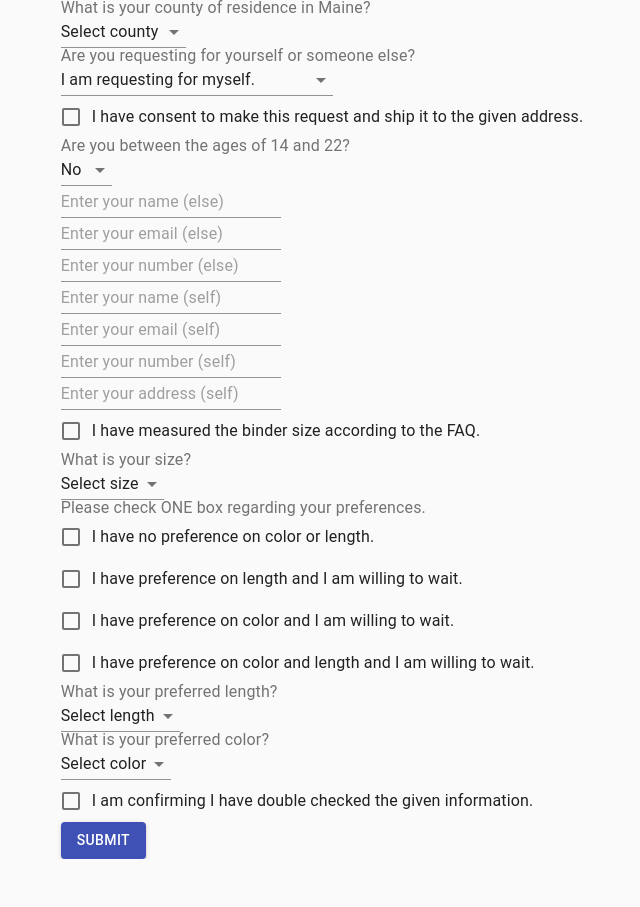
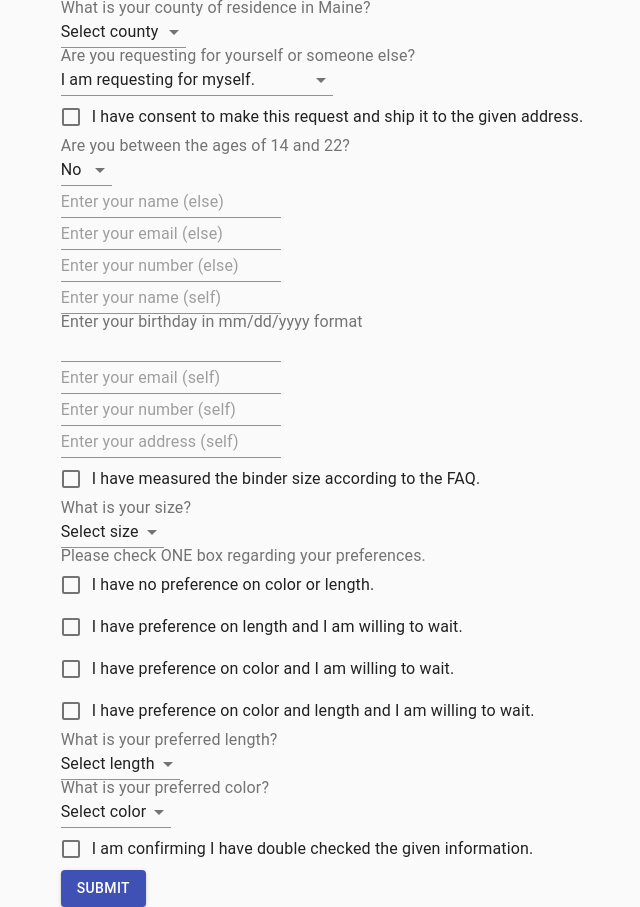
Before and after one commit to limzkil/OM-binder-program, a React (Create React App) app: page / in a window 1280 px wide. Shown: the whole page, without its empty margins (310-950 px from the left). Before the commit the page ends 859 px from the top, so only its background shows below. Built offline with nearby package versions, Linux system fonts and the light colour scheme.

Commit message:
added birthday textfield
to be changed to Picker

```diff
--- a/src/ReqForm.js
+++ b/src/ReqForm.js
@@ -18,6 +18,7 @@ export default function ReqForm() {
   const [emailSelf, setEmailSelf] = useState("");
   const [numberSelf, setNumberSelf] = useState("");
   const [addressSelf, setAddressSelf] = useState("");
+  const [birth, setBirth] = useState("")
   const [resMaine, setResMaine] = useState("");
   const [ageCheck, setAgeCheck] = useState(false);
   const [selfOrElse, setSelfOrElse] = useState(true);
@@ -167,6 +168,16 @@ export default function ReqForm() {
                   placeholder="Enter your name (self)"
                   value={nameSelf}
                   onChange={(e) => setNameSelf(e.target.value)}
+                />
+              </Grid>
+
+              <Grid item xs={12}>
+                <InputLabel>Enter your birthday in mm/dd/yyyy format</InputLabel>
+                <TextField
+                  type="text"
+                  placeholder=""
+                  value={birth}
+                  onChange={(e) => setBirth(e.target.value)}
                 />
               </Grid>
 
```
